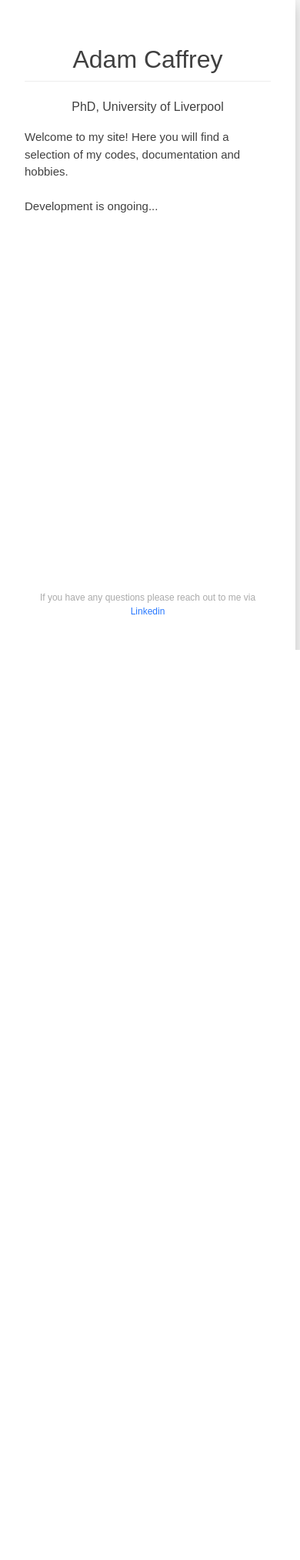
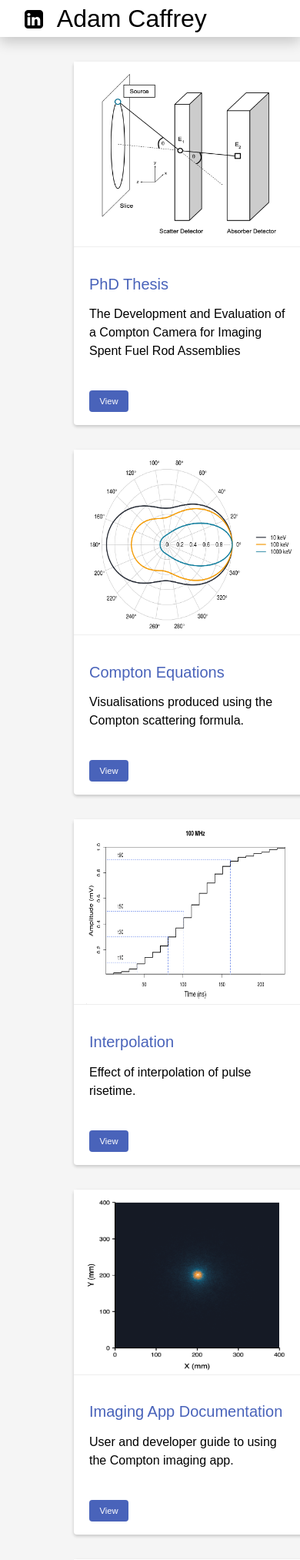
Before and after one commit to ACDCaffrey/ACDCaffrey.github.io, a PHP site: page / in a window 390 px wide. Shown: the top 2026 px of the page at 77% size. Before the commit the page ends 844 px from the top, so only its background shows below. Run offline with PHP 8.4, Linux system fonts and the light colour scheme.

Commit message:
changed the bar to top, step before making mobile freindly

```diff
--- a/index.html
+++ b/index.html
@@ -1,36 +1,41 @@
 <!DOCTYPE html>
 <html>
-    <meta charset="utf-8" />
+  <meta charset="utf-8"/>
   <meta name = "viewport" content = "width=device-width, initial-scale = 1.0">
   <head>
     <link rel = "stylesheet" href = "style.css">
+    <link rel = "stylesheet" href="https://cdnjs.cloudflare.com/ajax/libs/font-awesome/4.7.0/css/font-awesome.min.css">
   </head>
-    <!-- Body -->
+
   <body>
     <div class = "sidenav">
-            <h1> Adam Caffrey</h1>
-            <p style="text-align:center; font-weight:500;"> PhD, University of Liverpool </p>
-            <p style="font-size: 15px;">Welcome to my site! Here you will find a selection of my codes, documentation and hobbies.
+      <p style="font-size:28px; display:inline;">
+        <a href="https://www.linkedin.com/in/adam-caffrey/" style="color:black; text-align:left; text-decoration:none;">
+          <i class="fa fa-linkedin-square"></i>
+        </a>
+      </p>
+      <h1 style="text-align:right; display:inline; margin-left: 10px;">
+        Adam Caffrey
+      </h1>
+    </div>
+
+    <div class = "main">
+      <div class="wrapper">
+
+<!-- card 7 -->
+      <div class="card">
+          <div class="bg-img"><img style="margin-left:1em; height:inherit; width: inherit;" src="./images/cc_pic.png" alt="phd thesis"></div>
+              <div class="content">
+                  <h4>PhD Thesis</h4>
+                  <p>The Development and Evaluation of a Compton Camera for Imaging Spent Fuel Rod Assemblies
                       <br></br>
-              Development is ongoing...
-              <br></br>
-              <br></br>
-              <br></br>
-              <br></br>
-              <br></br>
-              <br></br>
-              <br></br>
-              <br></br>
-              <br></br>
-              <br></br>
-              <br></br>
-              <p style="font-size:12px; color:#aaa; text-align:center;">If you have any questions please reach out to me via <a href="https://uk.linkedin.com/in/adam-caffrey-964525134" style="color:#2979FF; text-decoration: none;">Linkedin</a>
                   </p>
+                <a href="./documents/PhD_Thesis.pdf" class="button">View</a>
+            </div>
         </div>
 
 <!-- card 1 -->
-    <div class = "main">
-        <div class="wrapper">
+
           <div class="card">
               <div class="bg-img"><img style="margin-left:1em; height:inherit; width: inherit;" src="./images/klein.png" alt="Klein-Nishina Plot"></div>
                   <div class="content">
@@ -103,17 +108,7 @@
             </div>
         </div>
 
-<!-- card 7 -->
-        <div class="card">
-            <div class="bg-img"><img style="margin-left:1em; height:inherit; width: inherit;" src="./images/cc_pic.png" alt="phd thesis"></div>
-                <div class="content">
-                    <h4>PhD Thesis</h4>
-                    <p>The Development and Evaluation of a Compton Camera for Imaging Spent Fuel Rod Assemblies
-                        <br></br>
-                    </p>
-                  <a href="./documents/PhD_Thesis.pdf" class="button">View</a>
-              </div>
-          </div>
+
 
 <!-- card 8 -->
       <div class="card">
@@ -125,7 +120,6 @@
             </div>
           </div>
 
-
       </div>
     </div>
   </body>
--- a/style.css
+++ b/style.css
@@ -5,7 +5,7 @@ html{
 }
 
 body{
-    background-color: #F5F5F5;
+    background-color:  #F5F5F5;
     height: 100%;
     margin: 0;
     padding: 0;
@@ -15,31 +15,24 @@ body{
 }
 /* The sidebar menu */
 .sidenav{
-    height: 100%; /* Full-height: remove this if you want "auto" height */
-    position: fixed; /* Fixed Sidebar (stay in place on scroll) */
     z-index: 1; /* Stay on top */
     top: 0; /* Stay at the top */
-    left: 0;
     overflow-x: hidden; /* Disable horizontal scroll */
     box-shadow: 0 4px 8px 0 rgba(0,0,0,0.2);
     transition: 0.3s;
     margin: 0em;
     background-color: white;
-    padding: 2em 2em;
-    width: 20em;
+    padding: 0em 2em;
     color: #404040;
 }
 
 /* The navigation menu links */
 .sidenav:hover{
     box-shadow: 0 6px 18px 0 rgba(0,0,0,0.2);
-
 }
 
 /* Style page content */
 .main{
-    margin-left: 20em; /* Same as the width of the sidebar */
-    padding: 0px 10px;
 }
 
 .wrapper{
@@ -76,7 +69,7 @@ body{
 
 a.button{
     text-decoration: none;
-    background-color: #2979FF;
+    background-color: #4963ba; /* #2979FF; */
     border: none;
     padding: .5rem 1.2em;
     cursor: pointer;
@@ -103,15 +96,12 @@ a.button:hover{
 /* text inside containers */
 h1{
     font-weight: 500;
-    border-bottom: .1rem solid #eee;
-    padding-bottom: .1em;
-    text-align: center;
-    color: #404040;
+    color: black; #404040;
 }
 
 h4{
     font-weight: 300;
     font-size: 20px;
     line-height:.1em;
-    color: #2979FF;
+    color: #4963ba; /* #2979FF; */
 }
```
Also changed, not shown: 1 other file. Lines whose indentation alone changed are shown as unchanged.
